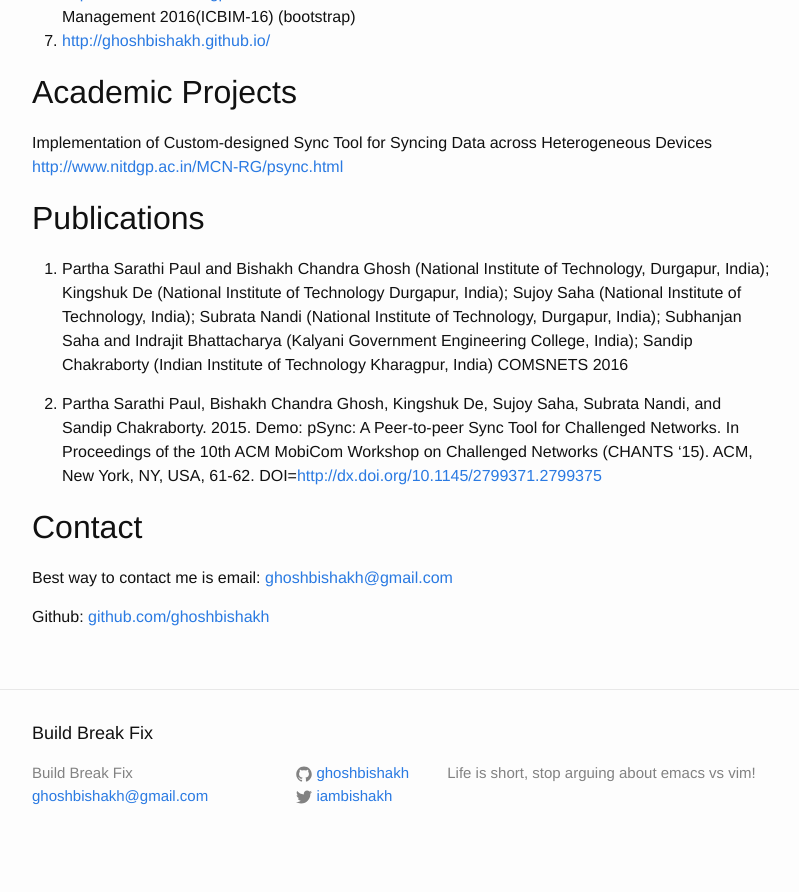
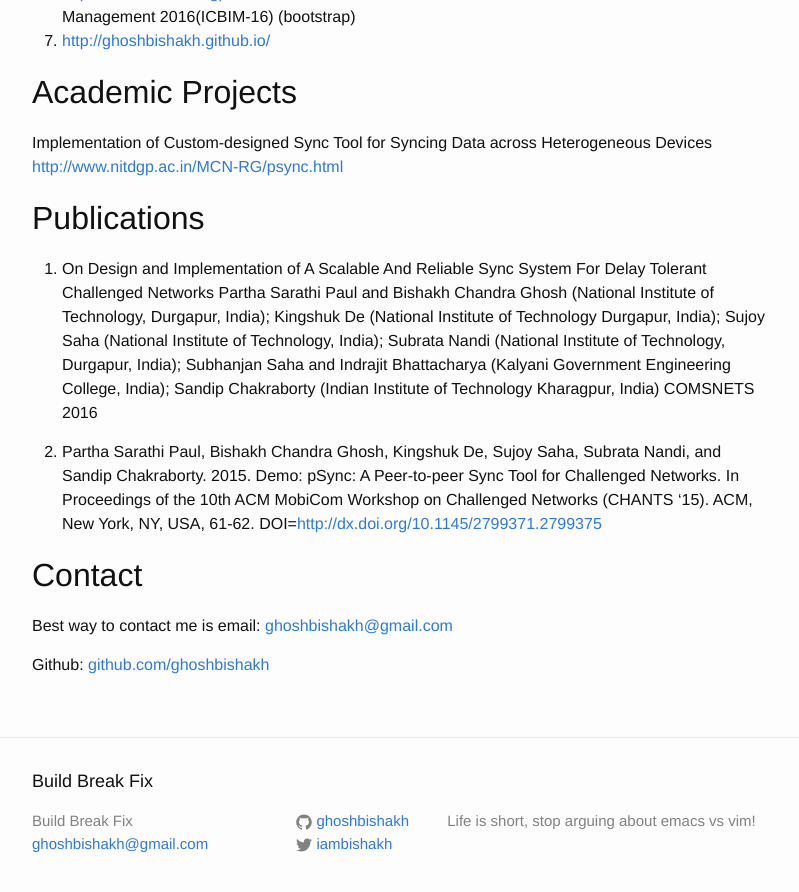
Before and after one commit to ghoshbishakh/blog, a Jekyll site: the page built from about.md, in a window 1280 px wide and 900 px high, scrolled down 618 px. Shown: the top 892 px of the window, without its empty margins (238-1037 px from the left). Built offline with Jekyll 4.4.1, drawn with Linux system fonts in a browser that asks for light colours; before the commit the page ends 1485 px from its top, so only the background shows below that.

Commit message:
Updated Site

```diff
--- a/about.md
+++ b/about.md
@@ -43,7 +43,9 @@ Syncing Data across Heterogeneous Devices
 Publications
 ------------
 
-1.  Partha Sarathi Paul and Bishakh Chandra Ghosh (National
+1.  On Design and Implementation of A Scalable And Reliable Sync System
+For Delay Tolerant Challenged Networks
+	Partha Sarathi Paul and Bishakh Chandra Ghosh (National
 	Institute of Technology, Durgapur, India); Kingshuk De
 	(National Institute of Technology Durgapur, India); Sujoy Saha
 	(National Institute of Technology, India); Subrata Nandi
```
